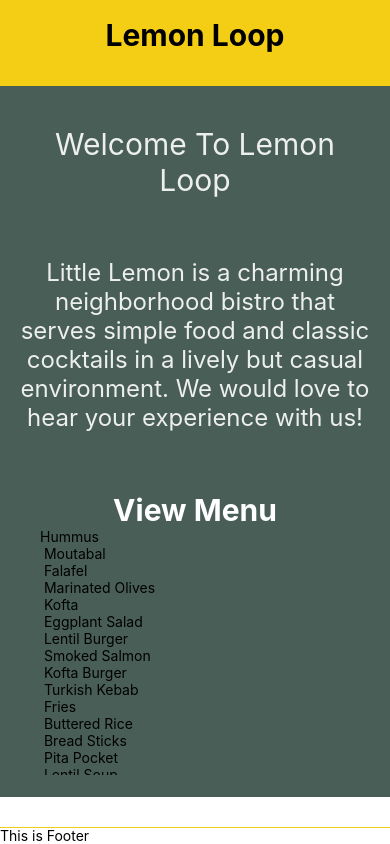
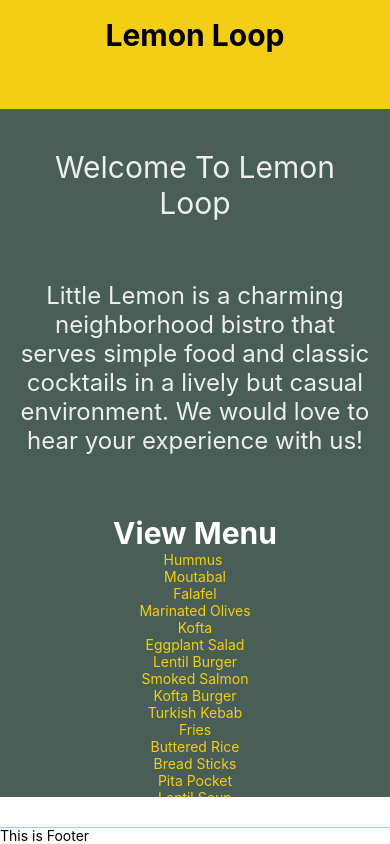
Before and after one commit to 404Bappy/LemonLoopApp, a React Native app: screen / in a window 390 px wide. Built offline with nearby package versions, Linux system fonts and the light colour scheme.

Commit message:
first commit

```diff
--- a/App.tsx
+++ b/App.tsx
@@ -1,6 +1,6 @@
 import React from 'react';
 
-import {StyleSheet, View} from 'react-native';
+import {ScrollView, StyleSheet, View} from 'react-native';
 import Footer from './SRC/Components/Footer';
 import Header from './SRC/Components/Header';
 import MenuItems from './SRC/Components/MenuItems';
@@ -14,9 +14,11 @@ function App() {
           flex: 1,
           backgroundColor: '#495E57',
         }}>
-        <Header />
-        <WelcomeScreen />
-        <MenuItems />
+        <ScrollView>
+          <Header />
+          <WelcomeScreen />
+          <MenuItems />
+        </ScrollView>
       </View>
       <View>
         <Footer />
--- a/SRC/Components/MenuItems.js
+++ b/SRC/Components/MenuItems.js
@@ -20,7 +20,9 @@ export default function MenuItems() {
           }}>
           View Menu
         </Text>
-        <Text>{menuItemsToDisplay[0]}</Text>
+        <Text style={{color: yellow, textAlign: 'center'}}>
+          {menuItemsToDisplay[0]}
+        </Text>
       </ScrollView>
     </View>
   );
```
